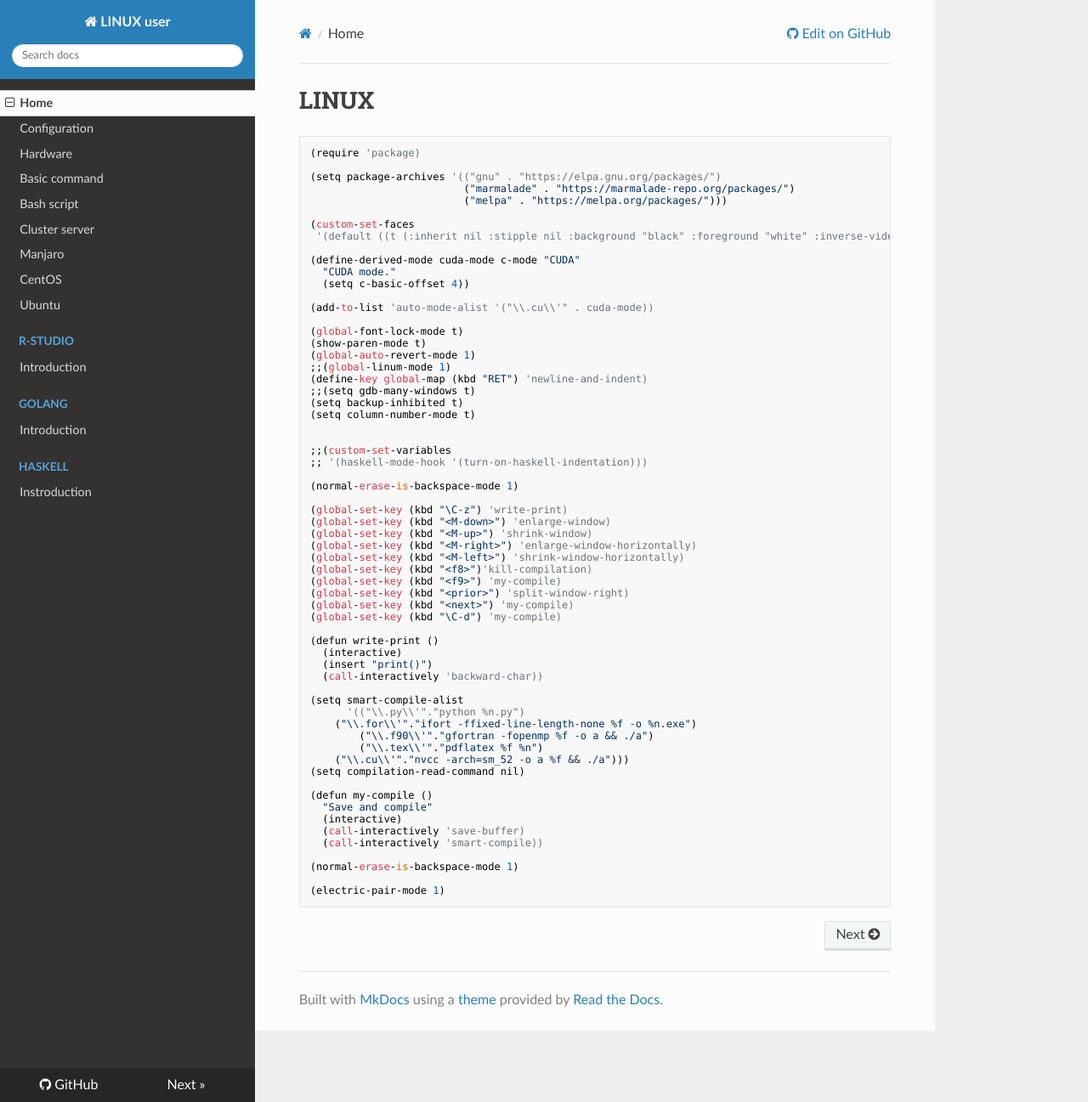
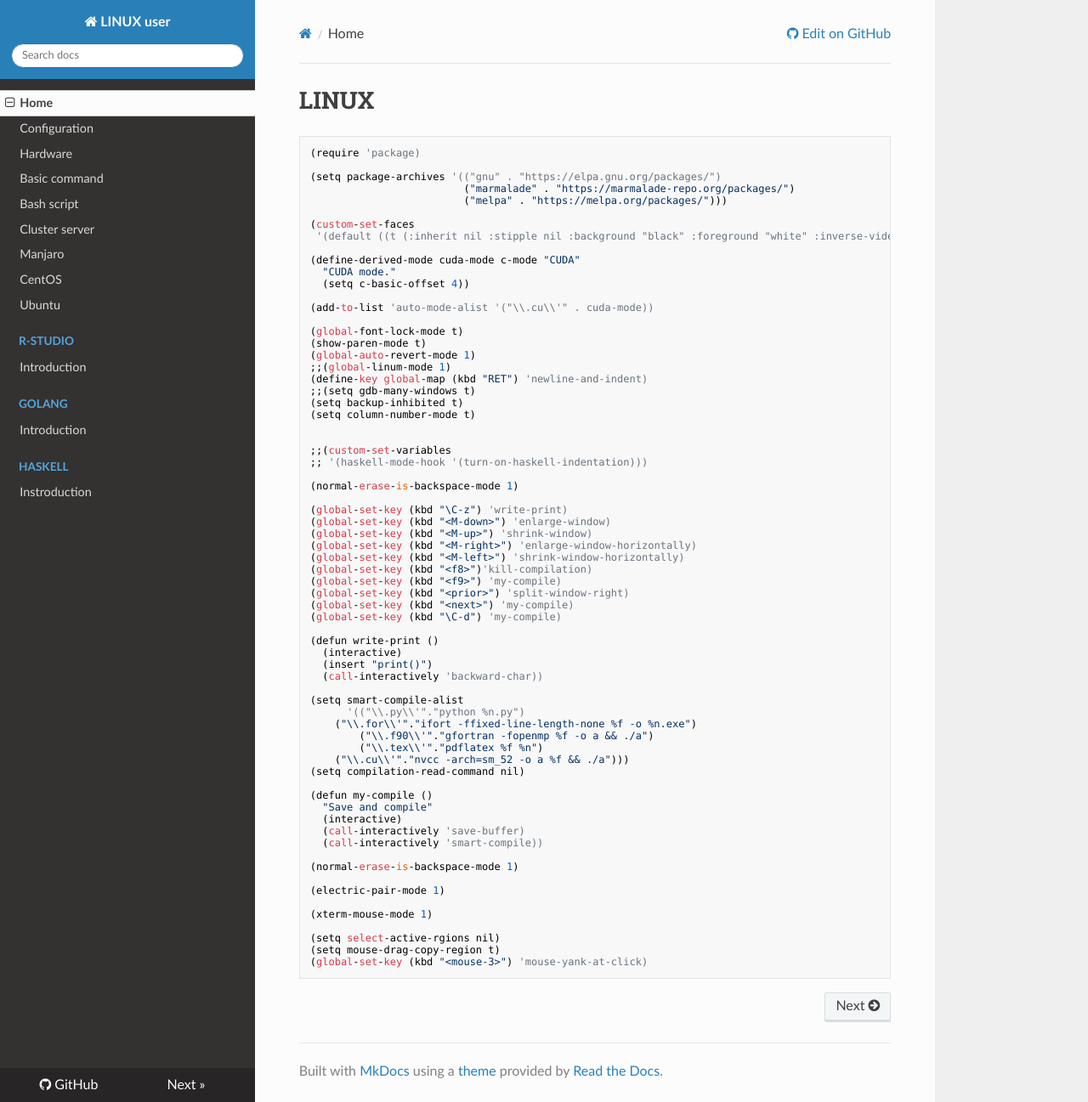
Before and after one commit to WonyoungCho/LINUX, an MkDocs documentation site: the page built from docs/index.md, in a window 1280 px wide and 1297 px high. Shown: the whole window at 85% size. Built offline with MkDocs 1.6.1, drawn with Linux system fonts in a browser that asks for light colours; nearby versions of some CDN libraries; old or Windows-style settings are respelled for this version of MkDocs.

Commit message:
Update index.md

````diff
--- a/docs/index.md
+++ b/docs/index.md
@@ -64,4 +64,10 @@
 (normal-erase-is-backspace-mode 1)
 
 (electric-pair-mode 1)
+
+(xterm-mouse-mode 1)
+
+(setq select-active-rgions nil)
+(setq mouse-drag-copy-region t)
+(global-set-key (kbd "<mouse-3>") 'mouse-yank-at-click)
 ```
````
